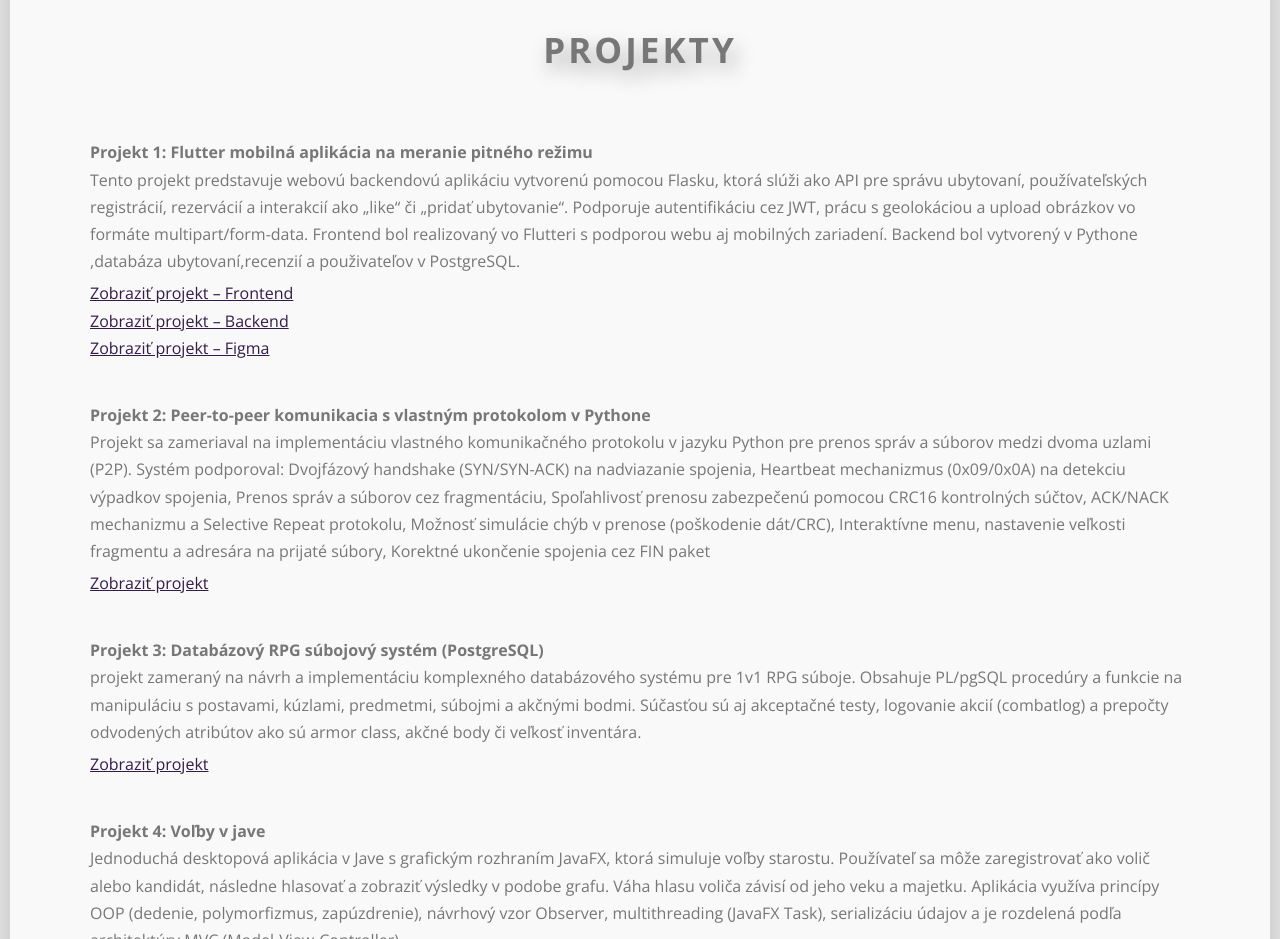
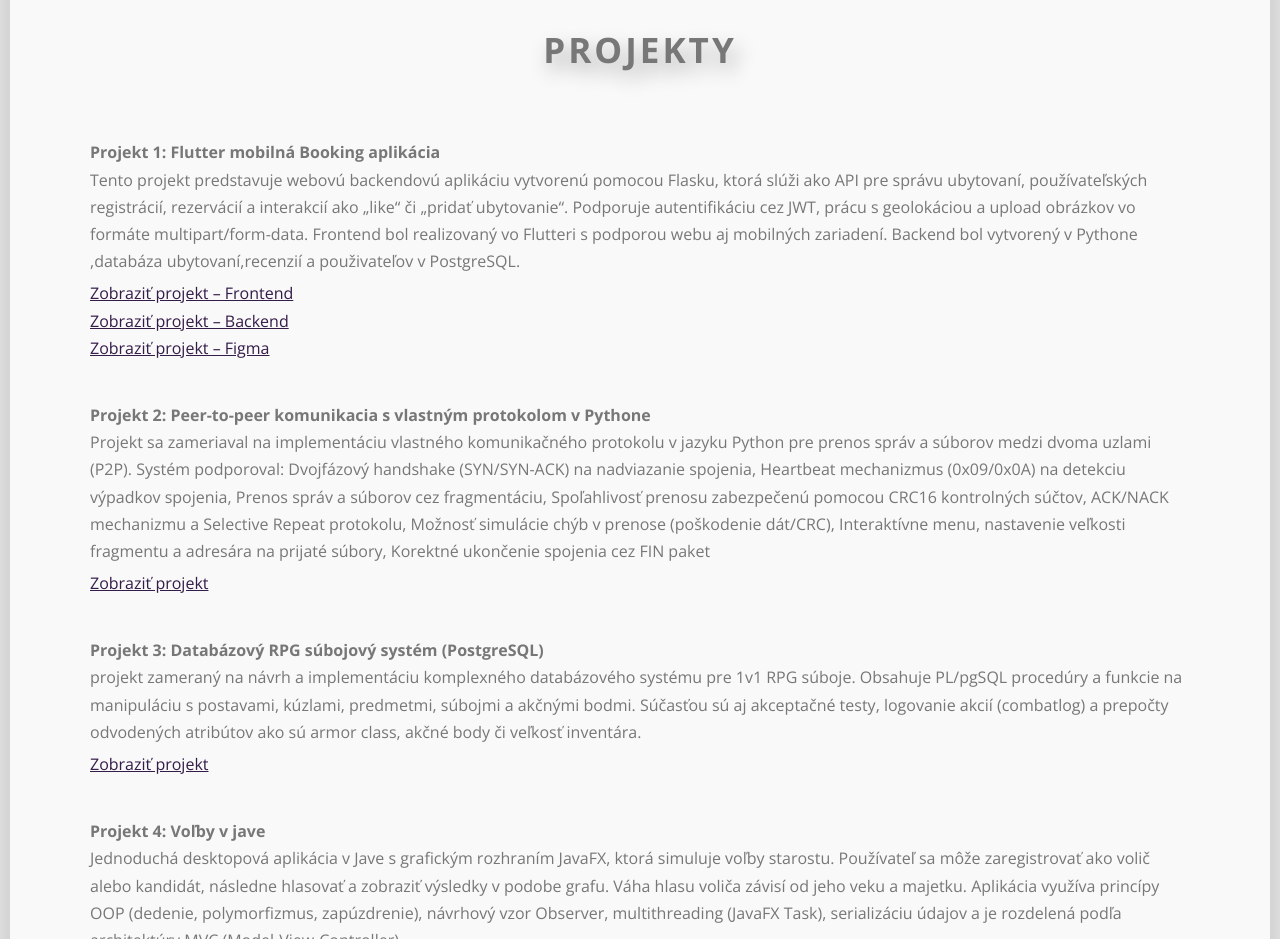
Before and after one commit to xkusnier/zivotopis, a website: page index.html in a window 1280 px wide. Shown: the part 1580-2519 px from the top of the page. Drawn offline with nearby package versions, Linux system fonts and the light colour scheme.

Commit message:
Update index.html

```diff
--- a/index.html
+++ b/index.html
@@ -122,7 +122,7 @@ Vo voľnom čase sa venujem rôznym záujmom, medzi ktoré patria automobily, fi
 
                     <div class="projekt projekt--with-preview">
                         <div class="projekt__info">
-                            <h4>Projekt 1: Flutter mobilná aplikácia na meranie pitného režimu</h4>
+                            <h4>Projekt 1: Flutter mobilná Booking aplikácia</h4>
                             <p>
                             Tento projekt predstavuje webovú backendovú aplikáciu vytvorenú pomocou Flasku, ktorá slúži ako API pre správu ubytovaní, používateľských registrácií, rezervácií a interakcií ako „like“ či „pridať ubytovanie“.
                             Podporuje autentifikáciu cez JWT, prácu s geolokáciou a upload obrázkov vo formáte multipart/form-data. Frontend bol realizovaný vo Flutteri s podporou webu aj mobilných zariadení. Backend bol vytvorený v Pythone
```
